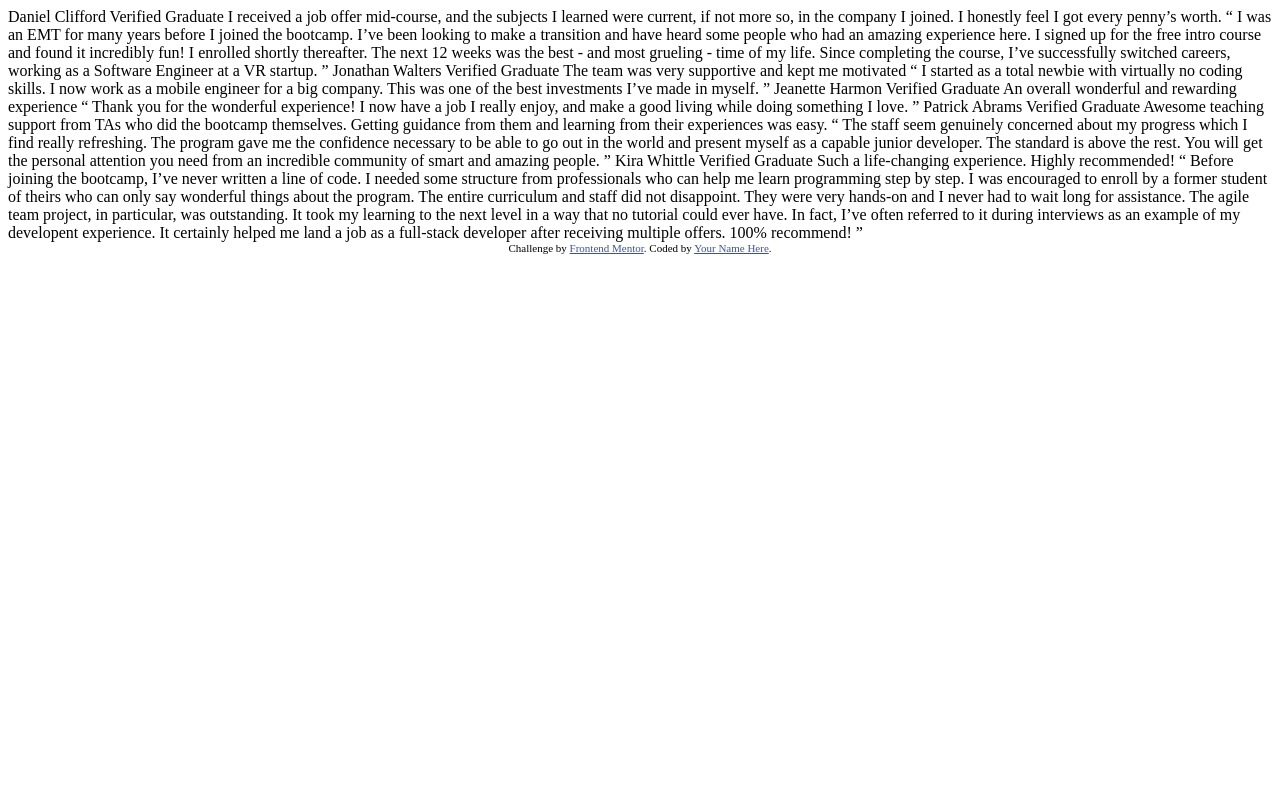
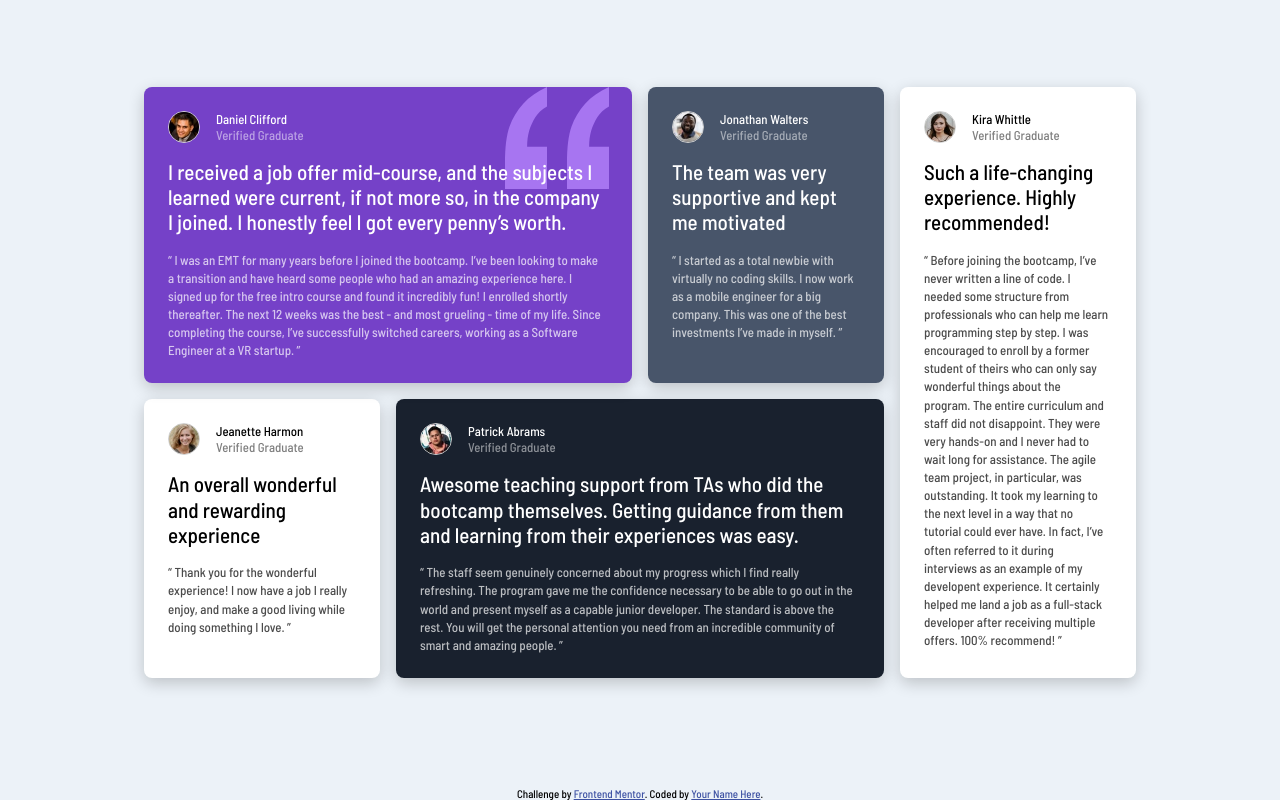
Before and after one commit to Amol-Shrivastava/Frontend-Mentor, a website: page Junior challenges/testimonials-grid-section-main/index.html in a window 1280 px wide. Drawn offline with Linux system fonts and the light colour scheme.

Commit message:
Final code

```diff
--- a/Junior challenges/testimonials-grid-section-main/index.html
+++ b/Junior challenges/testimonials-grid-section-main/index.html
@@ -5,8 +5,10 @@
   <meta name="viewport" content="width=device-width, initial-scale=1.0"> <!-- displays site properly based on user's device -->
 
   <link rel="icon" type="image/png" sizes="32x32" href="./images/favicon-32x32.png">
+  <link href="https://fonts.googleapis.com/css2?family=Barlow+Semi+Condensed:wght@500;600&display=swap" rel="stylesheet">
+  <link rel="stylesheet" href="./css/styles.css">
+  <title>Frontend Mentor | Testimonials-Grid-Main-Section</title>
 
-  <title>Frontend Mentor | [Challenge Name Here]</title>
 
   <!-- Feel free to remove these styles or customise in your own stylesheet 👍 -->
   <style>
@@ -15,50 +17,157 @@
   </style>
 </head>
 <body>
-  Daniel Clifford
-  Verified Graduate
 
+<div class="container">
+
+  <div class="row box-1">
+
+  <div class="info">
+
+    <!-- user details -->
+    <div class="user">
+      <div class="user--ImgCont">
+        <img src="./images/image-daniel.jpg" alt="" class="user--img">
+      </div>
+
+      <div class="user--DescCont">
+        <div class="user--name">Daniel Clifford</div>
+        <div class="user--title">Verified Graduate</div>
+      </div>
+    </div>
+
+  <!-- topic heading -->
+    <div class="text-heading">
       I received a job offer mid-course, and the subjects I learned were current, if not more so,
       in the company I joined. I honestly feel I got every penny’s worth.
+    </div>
 
+  <!-- topic description -->
+    <div class="about-text">
       “ I was an EMT for many years before I joined the bootcamp. I’ve been looking to make a
       transition and have heard some people who had an amazing experience here. I signed up
       for the free intro course and found it incredibly fun! I enrolled shortly thereafter.
       The next 12 weeks was the best - and most grueling - time of my life. Since completing
       the course, I’ve successfully switched careers, working as a Software Engineer at a VR startup. ”
+    </div>
+  </div>
 
-  Jonathan Walters
-  Verified Graduate
+    <!-- quotes svg -->
+    <div class="quotesCont">
+      <svg width="104" height="102" xmlns="http://www.w3.org/2000/svg"><path d="M104 102V59.727H84.114c0-5.871.689-11.182 2.068-15.933 1.379-4.75 3.42-9.287 6.125-13.61C95.01 25.86 98.909 22.257 104 19.375V0c-9.758 4.27-17.712 9.874-23.864 16.813-6.151 6.939-10.712 14.545-13.681 22.818C63.485 47.904 62 59.941 62 75.74V102h42zm-62 0V59.727H22.114c0-5.871.689-11.182 2.068-15.933 1.379-4.75 3.42-9.287 6.125-13.61C33.01 25.86 36.909 22.257 42 19.375V0c-9.652 4.27-17.58 9.874-23.784 16.813C12.01 23.752 7.424 31.358 4.455 39.631 1.485 47.904 0 59.941 0 75.74V102h42z" fill="#A775F1" fill-rule="nonzero"/></svg>
+    </div>
 
+  </div>
+
+  <div class="row box-2">
+
+  <!-- user details -->
+
+    <div class="user">
+      <div class="user--ImgCont">
+        <img src="./images/image-jonathan.jpg" alt="" class="user--img">
+      </div>
+
+      <div class="user--DescCont">
+        <div class="user--name">Jonathan Walters</div>
+        <div class="user--title">Verified Graduate</div>
+      </div>
+    </div>
+
+    <!-- topic heading -->
+      <div class="text-heading">
         The team was very supportive and kept me motivated
+      </div>
 
+    <!-- topic description -->
+      <div class="about-text">
         “ I started as a total newbie with virtually no coding skills. I now work as a mobile engineer
         for a big company. This was one of the best investments I’ve made in myself. ”
+      </div>
 
-  Jeanette Harmon
-  Verified Graduate
+  </div>
 
+  <div class="row box-3">
+
+  <!-- user details -->
+
+    <div class="user">
+      <div class="user--ImgCont">
+        <img src="./images/image-jeanette.jpg" alt="" class="user--img">
+      </div>
+
+      <div class="user--DescCont">
+        <div class="user--name">Jeanette Harmon</div>
+        <div class="user--title">Verified Graduate</div>
+      </div>
+    </div>
+
+    <!-- topic heading -->
+      <div class="text-heading">
         An overall wonderful and rewarding experience
+      </div>
 
+    <!-- topic description -->
+      <div class="about-text">
         “ Thank you for the wonderful experience! I now have a job I really enjoy, and make a good living
         while doing something I love. ”
+      </div>
 
-  Patrick Abrams
-  Verified Graduate
+  </div>
 
+  <div class="row box-4">
+
+  <!-- user details -->
+
+    <div class="user">
+      <div class="user--ImgCont">
+        <img src="./images/image-patrick.jpg" alt="" class="user--img">
+      </div>
+
+      <div class="user--DescCont">
+        <div class="user--name">Patrick Abrams</div>
+        <div class="user--title">Verified Graduate</div>
+      </div>
+    </div>
+
+    <!-- topic heading -->
+      <div class="text-heading">
         Awesome teaching support from TAs who did the bootcamp themselves. Getting guidance from them and
         learning from their experiences was easy.
+      </div>
 
+    <!-- topic description -->
+      <div class="about-text">
         “ The staff seem genuinely concerned about my progress which I find really refreshing. The program
         gave me the confidence necessary to be able to go out in the world and present myself as a capable
         junior developer. The standard is above the rest. You will get the personal attention you need from
         an incredible community of smart and amazing people. ”
+      </div>
 
-  Kira Whittle
-  Verified Graduate
+  </div>
 
+  <div class="row box-5">
+
+  <!-- user details -->
+
+    <div class="user">
+      <div class="user--ImgCont">
+        <img src="./images/image-kira.jpg" alt="" class="user--img">
+      </div>
+
+      <div class="user--DescCont">
+        <div class="user--name">Kira Whittle</div>
+        <div class="user--title">Verified Graduate</div>
+      </div>
+    </div>
+
+    <!-- topic heading -->
+      <div class="text-heading">
       Such a life-changing experience. Highly recommended!
+      </div>
 
+    <!-- topic description -->
+      <div class="about-text">
         “ Before joining the bootcamp, I’ve never written a line of code. I needed some structure from
         professionals who can help me learn programming step by step. I was encouraged to enroll by a former
         student of theirs who can only say wonderful things about the program. The entire curriculum and staff
@@ -67,6 +176,10 @@
         could ever have. In fact, I’ve often referred to it during interviews as an example of my developent
         experience. It certainly helped me land a job as a full-stack developer after receiving multiple offers.
         100% recommend! ”
+      </div>
+
+  </div>
+</div>
 
   <div class="attribution">
     Challenge by <a href="https://www.frontendmentor.io?ref=challenge" target="_blank">Frontend Mentor</a>.
--- /dev/null
+++ b/Junior challenges/testimonials-grid-section-main/main.scss
@@ -0,0 +1,159 @@
+:root{
+  --bg-color: hsl(210, 46%, 95%);
+  --box1-color: hsl(263, 55%, 52%);
+  --box2-color: hsl(217, 19%, 35%);
+  --box3-color: hsl(0, 0%, 100%);
+  --box4-color: hsl(219, 29%, 14%);
+  --box5-color: hsl(0, 0%, 100%);
+  --lightGray-color: hsl(0, 0%, 81%);
+  --white-color: hsl(0, 0%, 100%);
+  --black-color: hsl(0, 0%, 0%);
+}
+
+*{
+  margin: 0;
+  padding: 0;
+  box-sizing: border-box;
+}
+
+img{
+  max-width: 100%;
+  display: block;
+}
+
+@mixin flex($dir: row, $js: center, $ai: center){
+  display: flex;
+  flex-direction: $dir;
+  justify-content: $js;
+  align-items: $ai;
+}
+
+body{
+  font-size: 81.25%; //1rem = 13px;
+  font-family: 'Barlow Semi Condensed', sans-serif;
+  background: var(--bg-color);
+  min-height: 100vh;
+  @include flex(column);
+  padding: 2rem 0 0 0;
+}
+
+.attribution{
+  margin-top: auto;
+}
+
+// custom styling*******************************
+.container{
+  margin-bottom: 2rem;
+  padding: 0 1rem;
+  display: grid;
+  grid-template-rows: repeat(5, auto);
+  grid-template-columns: 330px;
+  grid-template-areas: "box-1"
+                       "box-2"
+                       "box-3"
+                       "box-4"
+                       "box-5";
+
+  grid-gap: 1rem;
+
+
+  .row{
+    // border: 2px solid yellow;
+    border-radius: 8px;
+    box-shadow: 0 5px 16px rgba(0, 0, 0, .2);
+    padding: 1.5rem 1.7rem 1.5rem 1.5rem;
+    .user{
+      display: flex;
+      align-items: center;
+      margin-bottom: 1rem;
+      &--ImgCont{
+        width: 2rem;
+        height: 2rem;
+        border-radius: 50%;
+        margin-right: 1rem;
+        border: 1px solid var(--lightGray-color);
+        & img{
+          width: 100%;
+          border-radius: 50%;
+        }
+      }
+      &--DescCont{
+        font-size: .8rem;
+        .user--title{
+          opacity: 50%;
+        }
+      }
+    }
+
+    .text-heading{
+      font-size: 1.32rem;
+      line-height: 1.2;
+      margin-bottom: 1rem;
+    }
+
+    .about-text{
+      font-size: .81rem;
+      line-height: 1.4;
+      opacity: 70%;
+      width: 100%;
+      // border: 2px solid yellow;
+    }
+  }
+  .box-1{
+    grid-area: box-1;
+    background: var(--box1-color);
+    // border: 2px solid orange;
+    position:relative;
+    .info{
+      position: relative;
+      z-index: 4;
+    }
+    .quotesCont{
+      position: absolute;
+      top:0;
+      right: 1.45rem;
+      z-index: 1;
+    }
+  }
+  .box-2{
+    grid-area: box-2;
+    background: var(--box2-color);
+    // border: 2px solid purple;
+  }
+  .box-3{
+    grid-area: box-3;
+    background: var(--box3-color);
+    // border: 2px solid yellow;
+  }
+  .box-4{
+    grid-area: box-4;
+    background: var(--box4-color);
+    // border: 2px solid blue;
+    }
+  .box-5{
+    grid-area: box-5;
+    background: var(--box3-color);
+    // border: 2px solid green;
+  }
+  .box-1,
+  .box-2,
+  .box-4{
+    color: var(--white-color);
+  }
+  .box-3,
+  .box-5{
+    color: var(--black-color);
+  }
+}
+
+@media only screen and (min-width: 1000px){
+  .container{
+    height: 70%;
+    width: 80%;
+    grid-template-rows: repeat(2, auto);
+    grid-template-columns: 1fr 1fr 1fr 1fr;
+    margin: auto;
+    grid-template-areas: "box-1 box-1 box-2 box-5"
+    "box-3 box-4 box-4 box-5";
+  }
+}
```
Also changed, not shown: Junior challenges/testimonials-grid-section-main/package.json (added, +14 -0 lines), Junior challenges/testimonials-grid-section-main/text.txt (added, +57 -0 lines), Junior challenges/testimonials-grid-section-main/css/styles.css (added), 2 other files. Lines whose indentation alone changed are shown as unchanged.
